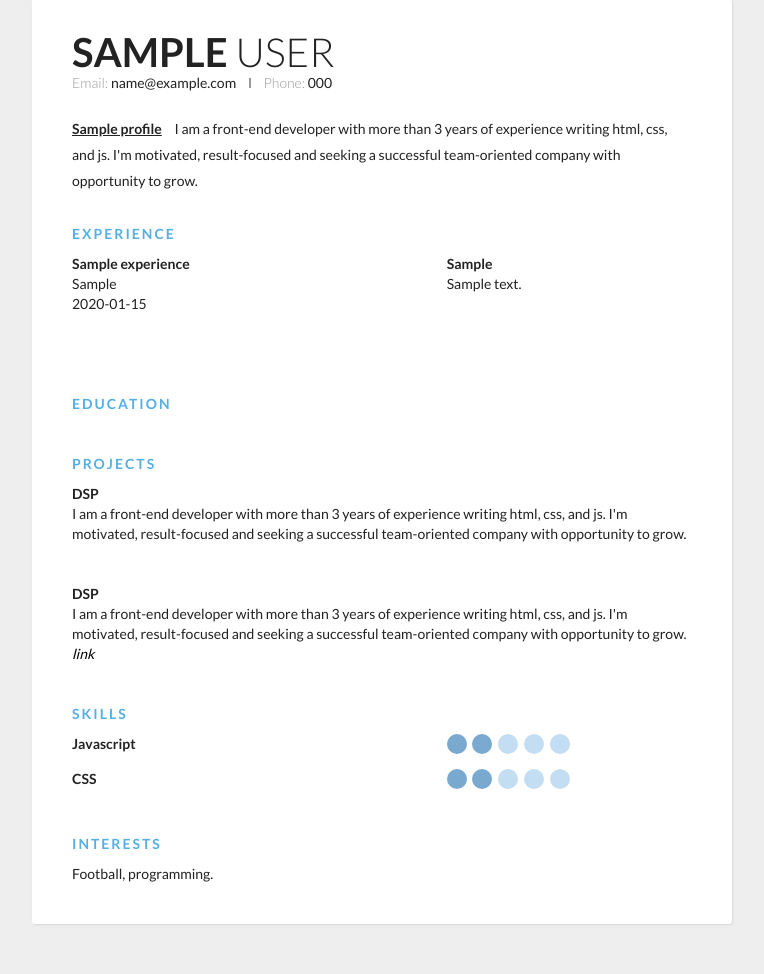
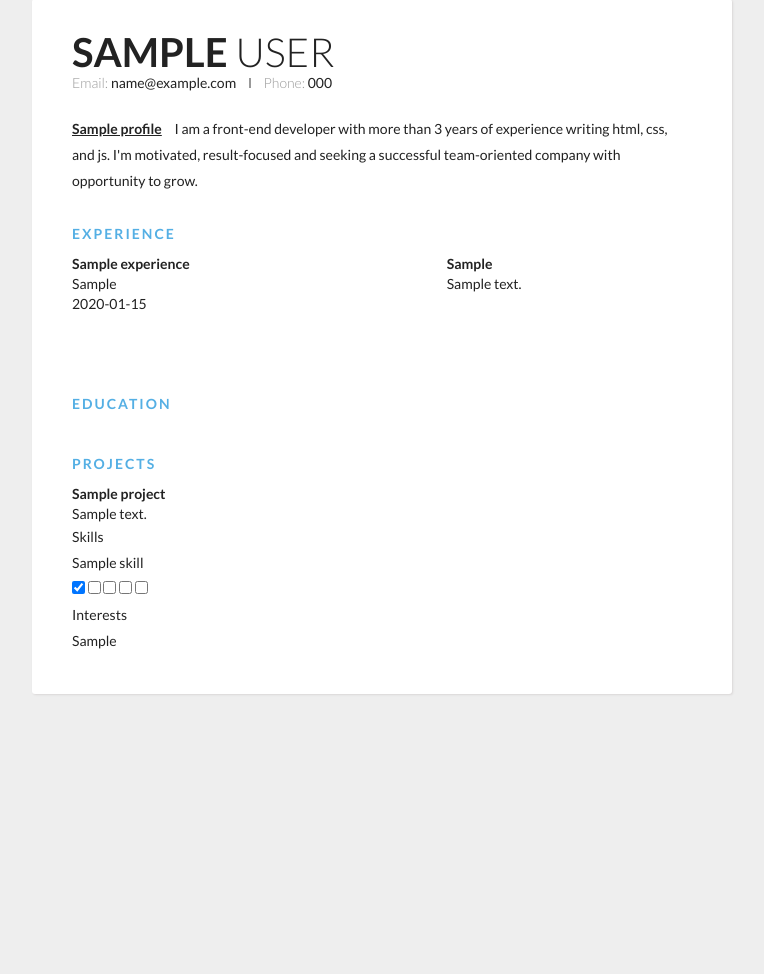
Before and after one commit to Ariazxd/personal-resume, a Django app: page /resume/1 in a window 1280 px wide. Shown: the part 51-1025 px from the top of the page, without its empty margins (258-1022 px from the left). After the commit the page ends 746 px from the top, so only its background shows below. Run offline with Django 5.2, Linux system fonts and the light colour scheme; tables that the repository leaves empty hold one stand-in row (values such as "Sample post").

Commit message:
feat:add intrests,projects and skills

```diff
--- a/app_hello/admin.py
+++ b/app_hello/admin.py
@@ -1,7 +1,9 @@
 from django.contrib import admin
-from app_hello.models import Profile,Experience,Education
+from app_hello.models import Profile,Experience,Education,Project,Skill
 
 
 admin.site.register(Profile)
 admin.site.register(Experience)
 admin.site.register(Education)
+admin.site.register(Project)
+admin.site.register(Skill)
--- a/app_hello/models.py
+++ b/app_hello/models.py
@@ -7,6 +7,7 @@ class Profile(models.Model):
     phone = models.CharField(max_length=50,null=True)
     job_title = models.CharField(max_length=50,null=True)
     description = models.TextField(null=True)
+    intrests = models.TextField(null=True)
 
 
 class Experience(models.Model):
@@ -37,3 +38,22 @@ class Education(models.Model):
     @property
     def pretified_degree(self):
         return dict(self.DEGREE_CHOICES).get(self.degree)
+
+
+class Project(models.Model):
+    user = models.ForeignKey(User , on_delete=models.CASCADE,null=True)
+    title = models.CharField(max_length=50,null=True)
+    description = models.TextField(null=True)
+
+
+class Skill(models.Model):
+    LEVEL_CHOICES = (
+        (1,1),
+        (2,2),
+        (3,3),
+        (4,4),
+        (5,5),
+    )
+    user = models.ForeignKey(User , on_delete=models.CASCADE,null=True)
+    title = models.CharField(max_length=50,null=True)
+    level = models.PositiveSmallIntegerField(choices=LEVEL_CHOICES ,null=True,default=LEVEL_CHOICES[0])
--- a/app_hello/templates/resume.html
+++ b/app_hello/templates/resume.html
@@ -206,7 +206,7 @@ body {
     <div class="section">
       <div class="section__title">Education</div>
       <div class="section__list">
-        {% for edu in User.education.set_all %}
+        {% for edu in User.education_set.all %}
          <div class="section__list-item">
           <div class="left">
             <div class="name">{{edu.university}}</div>
@@ -222,78 +222,62 @@ body {
       </div>
 
   </div>
+  {% if user.project_set.exists %}
      <div class="section">
       <div class="section__title">Projects</div>
        <div class="section__list">
+         {% for project in user.project_set.all %}
          <div class="section__list-item">
-           <div class="name">DSP</div>
-           <div class="text">I am a front-end developer with more than 3 years of experience writing html, css, and js. I'm motivated, result-focused and seeking a successful team-oriented company with opportunity to grow.</div>
+           <div class="name">{{project.title}}</div>
+           <div class="text">{{project.description}}</div>
          </div>
+      </div>
+      {% endfor %}
+    </div>
+  </div>
+    {% endif %}
 
-         <div class="section__list-item">
-                    <div class="name">DSP</div>
-           <div class="text">I am a front-end developer with more than 3 years of experience writing html, css, and js. I'm motivated, result-focused and seeking a successful team-oriented company with opportunity to grow. <a href="/login">link</a>
-           </div>
-         </div>
-       </div>
-    </div>
+    {% if user.skill_set.exists %}
      <div class="section">
        <div class="section__title">Skills</div>
        <div class="skills">
+        {% for skill in user.skill_set.all  %}
          <div class="skills__item">
            <div class="left"><div class="name">
-             Javascript
+             {{skill.title}}
              </div></div>
            <div class="right">
-                          <input  id="ck1" type="checkbox" checked/>
+                          <input  id="ck1" type="checkbox" {% if skill.level >= 1 %}checked{% endif %}/>
 
              <label for="ck1"></label>
-                          <input id="ck2" type="checkbox" checked/>
+                          <input id="ck2" type="checkbox" {% if skill.level >= 2 %}checked{% endif %}/>
 
               <label for="ck2"></label>
-                         <input id="ck3" type="checkbox" />
+                         <input id="ck3" type="checkbox" {% if skill.level >= 3 %}checked{% endif %}/>
 
               <label for="ck3"></label>
-                           <input id="ck4" type="checkbox" />
+                           <input id="ck4" type="checkbox" {% if skill.level >= 4 %}checked{% endif %}/>
             <label for="ck4"></label>
-                          <input id="ck5" type="checkbox" />
+                          <input id="ck5" type="checkbox" {% if skill.level == 5 %}checked{% endif %}/>
               <label for="ck5"></label>
 
            </div>
          </div>
-
+         {% endfor %}
        </div>
-       <div class="skills__item">
-           <div class="left"><div class="name">
-             CSS</div></div>
-           <div class="right">
-                          <input  id="ck1" type="checkbox" checked/>
-
-             <label for="ck1"></label>
-                          <input id="ck2" type="checkbox" checked/>
-
-              <label for="ck2"></label>
-                         <input id="ck3" type="checkbox" />
-
-              <label for="ck3"></label>
-                           <input id="ck4" type="checkbox" />
-            <label for="ck4"></label>
-                          <input id="ck5" type="checkbox" />
-              <label for="ck5"></label>
-
-           </div>
-         </div>
-
-       </div>
+    </div>
+    {% endif %}
      <div class="section">
+      {% if user.profile.intrests %}
      <div class="section__title">
        Interests
        </div>
        <div class="section__list">
          <div class="section__list-item">
-                  Football, programming.
+               {{user.profile.intrests}}
           </div>
        </div>
+       {% endif %}
      </div>
      </div>
   </div>
```
Also changed, not shown: app_hello/migrations/0006_profile_intrests_alter_education_degree_project_and_more.py (added).
